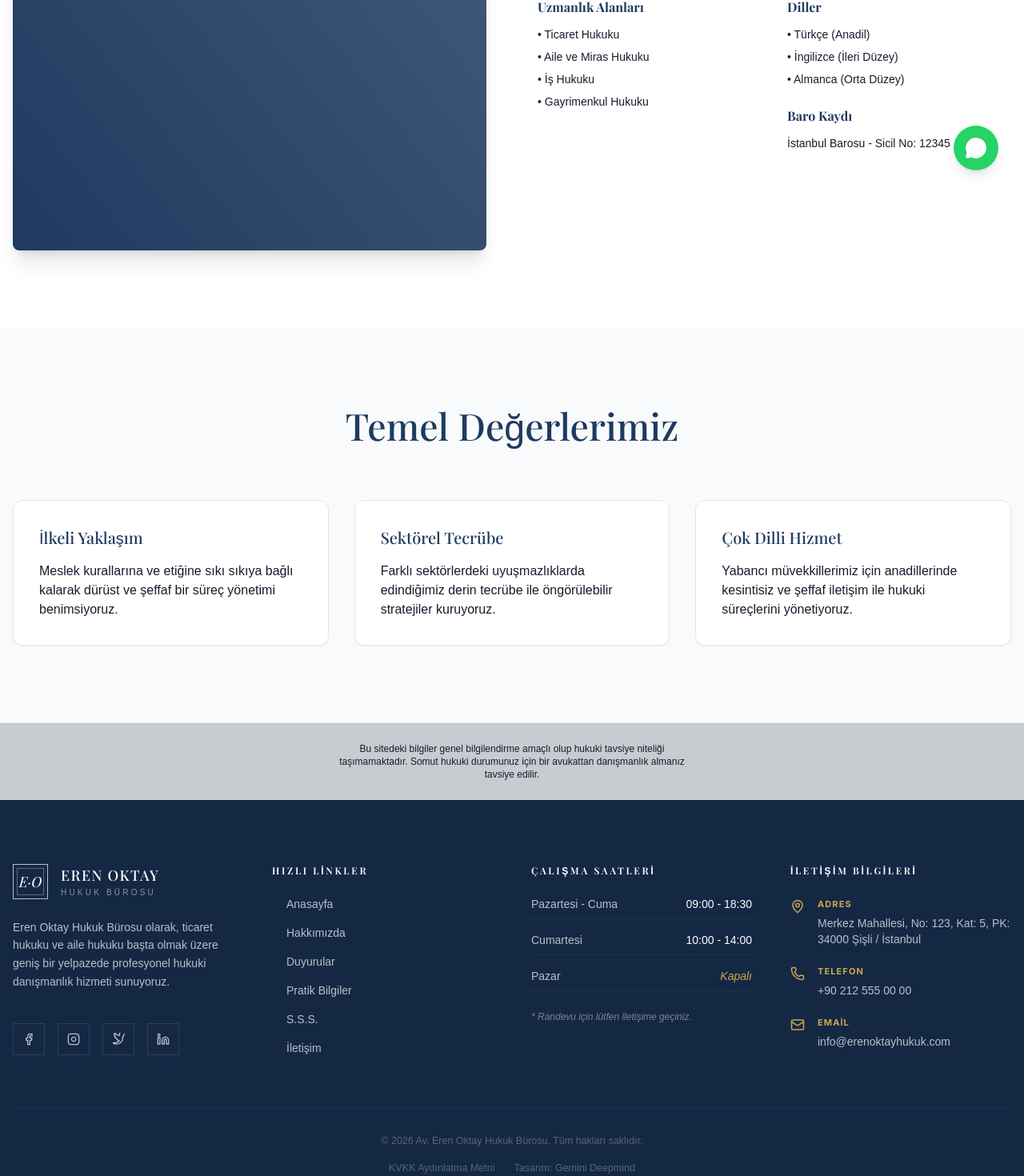
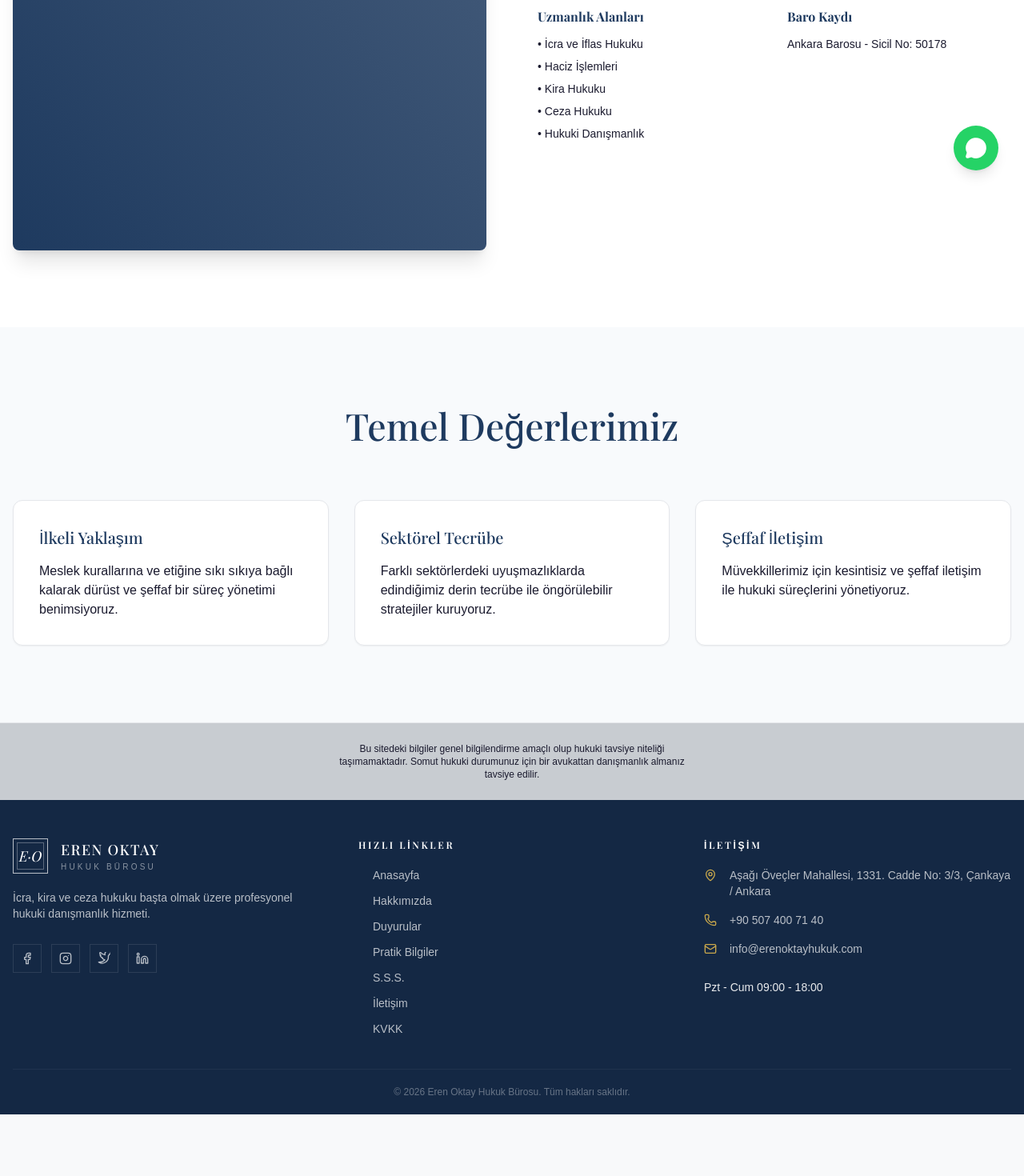
Before and after one commit to emirhanok1/av.erenoktaywebsite, a Next.js app: page /hakkimizda in a window 1280 px wide. Shown: the part 555-2025 px from the top of the page at 80% size. After the commit the page ends 1948 px from the top, so only its background shows below. Built offline with nearby package versions, Linux system fonts and the light colour scheme; a web font is replaced by a local one.

Commit message:
refactor: footer sadelestirme - mobil minimal, 3 kolon

```diff
--- a/src/app/(marketing)/hakkimizda/page.tsx
+++ b/src/app/(marketing)/hakkimizda/page.tsx
@@ -17,7 +17,7 @@ export default function AboutPage() {
           <div className="grid grid-cols-1 lg:grid-cols-2 gap-16 items-center">
             {/* Sol: Görsel */}
             <div className="relative aspect-[4/5] bg-gradient-to-tr from-navy to-navy/80 rounded-lg overflow-hidden shadow-xl flex items-center justify-center">
-              <span className="text-white/20 text-4xl font-heading font-bold absolute">EST. 2007</span>
+              <span className="text-white/20 text-4xl font-heading font-bold absolute">E·O</span>
               {/* Buraya gerçek görsel eklenecektir */}
             </div>
 
@@ -39,21 +39,16 @@ export default function AboutPage() {
                 <div>
                   <h3 className="font-bold text-navy mb-3">Uzmanlık Alanları</h3>
                   <ul className="space-y-2 text-muted-foreground text-sm">
-                    <li>• Ticaret Hukuku</li>
-                    <li>• Aile ve Miras Hukuku</li>
-                    <li>• İş Hukuku</li>
-                    <li>• Gayrimenkul Hukuku</li>
+                    <li>• İcra ve İflas Hukuku</li>
+                    <li>• Haciz İşlemleri</li>
+                    <li>• Kira Hukuku</li>
+                    <li>• Ceza Hukuku</li>
+                    <li>• Hukuki Danışmanlık</li>
                   </ul>
                 </div>
                 <div>
-                  <h3 className="font-bold text-navy mb-3">Diller</h3>
-                  <ul className="space-y-2 text-muted-foreground text-sm mb-6">
-                    <li>• Türkçe (Anadil)</li>
-                    <li>• İngilizce (İleri Düzey)</li>
-                    <li>• Almanca (Orta Düzey)</li>
-                  </ul>
                   <h3 className="font-bold text-navy mb-3">Baro Kaydı</h3>
-                  <p className="text-sm text-muted-foreground">İstanbul Barosu - Sicil No: 12345</p>
+                  <p className="text-sm text-muted-foreground">Ankara Barosu - Sicil No: 50178</p>
                 </div>
               </div>
             </div>
@@ -77,8 +72,8 @@ export default function AboutPage() {
               <p className="text-muted-foreground">Farklı sektörlerdeki uyuşmazlıklarda edindiğimiz derin tecrübe ile öngörülebilir stratejiler kuruyoruz.</p>
             </div>
             <div className="bg-white p-8 rounded-xl shadow-sm border border-border">
-              <h3 className="text-xl font-heading text-navy mb-4">Çok Dilli Hizmet</h3>
-              <p className="text-muted-foreground">Yabancı müvekkillerimiz için anadillerinde kesintisiz ve şeffaf iletişim ile hukuki süreçlerini yönetiyoruz.</p>
+              <h3 className="text-xl font-heading text-navy mb-4">Şeffaf İletişim</h3>
+              <p className="text-muted-foreground">Müvekkillerimiz için kesintisiz ve şeffaf iletişim ile hukuki süreçlerini yönetiyoruz.</p>
             </div>
           </div>
         </div>
--- a/src/app/(marketing)/iletisim/page.tsx
+++ b/src/app/(marketing)/iletisim/page.tsx
@@ -25,8 +25,8 @@ export default function ContactPage() {
             <div className="bg-slate-50 p-8 rounded-xl border border-border">
               <h2 className="font-heading text-2xl text-navy mb-6">İletişim Bilgileri</h2>
               <div className="space-y-4 text-muted-foreground">
-                <p><strong>Adres:</strong> Placeholder Adres Mah. No:1 İstanbul</p>
-                <p><strong>Telefon:</strong> +90 (555) 000 00 00</p>
+                <p><strong>Adres:</strong> Aşağı Öveçler Mahallesi, 1331. Cadde No: 3/3, Çankaya / Ankara</p>
+                <p><strong>Telefon:</strong> +90 507 400 71 40</p>
                 <p><strong>E-posta:</strong> info@erenokay.av.tr</p>
               </div>
             </div>
@@ -34,8 +34,7 @@ export default function ContactPage() {
               <h2 className="font-heading text-2xl text-navy mb-6">Çalışma Saatleri</h2>
               <div className="space-y-4 text-muted-foreground">
                 <p className="flex justify-between"><span>Pazartesi - Cuma:</span> <span>09:00 - 18:00</span></p>
-                <p className="flex justify-between"><span>Cumartesi:</span> <span>Randevu ile</span></p>
-                <p className="flex justify-between"><span>Pazar:</span> <span>Kapalı</span></p>
+                <p className="flex justify-between"><span>Cumartesi - Pazar:</span> <span>Kapalı</span></p>
               </div>
             </div>
           </div>
--- a/src/app/(marketing)/kvkk/page.tsx
+++ b/src/app/(marketing)/kvkk/page.tsx
@@ -20,7 +20,7 @@ export default function KVKKPage() {
           <div className="prose prose-lg prose-slate max-w-none prose-headings:font-heading prose-headings:text-navy">
             <h2>1. Veri Sorumlusu</h2>
             <p>
-              Kişisel verileriniz, veri sorumlusu sıfatıyla [Avukat Adı/Büro Adı Placeholder] tarafından aşağıda açıklanan kapsamda işlenebilecektir.
+              Kişisel verileriniz, veri sorumlusu sıfatıyla Av. Eren Oktay (Aşağı Öveçler Mahallesi, 1331. Cadde No: 3/3, Çankaya / Ankara, Tel: +90 507 400 71 40) tarafından aşağıda açıklanan kapsamda işlenebilecektir.
             </p>
 
             <h2>2. İşlenen Kişisel Veriler</h2>
@@ -51,7 +51,7 @@ export default function KVKKPage() {
 
             <h2>6. İletişim</h2>
             <p>
-              KVKK kapsamındaki taleplerinizi [E-posta Placeholder] adresi üzerinden yazılı olarak iletebilirsiniz.
+              KVKK kapsamındaki taleplerinizi info@erenoktayhukuk.com adresi üzerinden yazılı olarak iletebilirsiniz.
             </p>
           </div>
         </div>
--- a/src/components/common/Footer.tsx
+++ b/src/components/common/Footer.tsx
@@ -47,30 +47,31 @@ const SOCIAL_ICONS = [
 
 export default function Footer() {
   return (
-    <footer className="bg-secondary text-white/70 pt-20">
+    <footer className="bg-secondary text-white/70 pt-8 md:pt-12">
       <div className="container mx-auto px-4">
-        <div className="grid grid-cols-1 md:grid-cols-2 lg:grid-cols-4 gap-12 pb-16">
+        <div className="grid grid-cols-1 md:grid-cols-3 gap-8 md:gap-12 pb-8 md:pb-10 text-center md:text-left">
+
           {/* COLUMN 1: BRAND */}
-          <div className="space-y-6">
+          <div className="space-y-4 md:space-y-5 flex flex-col items-center md:items-start">
             <Link href={ROUTES.HOME} className="flex items-center gap-4 outline-none">
-              <div className="relative w-11 h-11 border-[1.5px] border-white/70 flex items-center justify-center">
+              <div className="relative w-10 h-10 md:w-11 md:h-11 border-[1.5px] border-white/70 flex items-center justify-center">
                 <div className="absolute inset-1 border border-white/30" />
-                <span className="font-heading italic font-medium text-lg text-white relative z-10">E·O</span>
+                <span className="font-heading italic font-medium text-base md:text-lg text-white relative z-10">E·O</span>
               </div>
-              <div className="flex flex-col leading-tight">
-                <span className="font-heading font-medium text-lg tracking-[0.08em] text-white">EREN OKTAY</span>
-                <span className="text-[10px] tracking-[0.32em] text-white/50 uppercase mt-0.5">Hukuk Bürosu</span>
+              <div className="flex flex-col leading-tight text-left">
+                <span className="font-heading font-medium text-base md:text-lg tracking-[0.08em] text-white">EREN OKTAY</span>
+                <span className="text-[9px] md:text-[10px] tracking-[0.32em] text-white/50 uppercase mt-0.5">Hukuk Bürosu</span>
               </div>
             </Link>
-            <p className="text-sm leading-relaxed max-w-sm">
-              Eren Oktay Hukuk Bürosu olarak, ticaret hukuku ve aile hukuku başta olmak üzere geniş bir yelpazede profesyonel hukuki danışmanlık hizmeti sunuyoruz.
+            <p className="text-xs md:text-sm leading-relaxed max-w-sm hidden md:block">
+              İcra, kira ve ceza hukuku başta olmak üzere profesyonel hukuki danışmanlık hizmeti.
             </p>
-            <div className="flex items-center gap-4 pt-4">
+            <div className="flex items-center gap-3 pt-2">
               {SOCIAL_ICONS.map((social, i) => (
                 <a
                   key={i}
                   href={social.href}
-                  className="w-10 h-10 border border-white/10 flex items-center justify-center hover:bg-accent hover:border-accent hover:text-navy transition-all duration-300"
+                  className="w-9 h-9 border border-white/10 flex items-center justify-center hover:bg-accent hover:border-accent hover:text-navy transition-all duration-300"
                   aria-label={social.name}
                 >
                   {social.icon}
@@ -80,9 +81,9 @@ export default function Footer() {
           </div>
 
           {/* COLUMN 2: QUICK LINKS */}
-          <div className="space-y-6">
-            <h4 className="text-white font-semibold text-xs tracking-[0.22em] uppercase">Hızlı Linkler</h4>
-            <ul className="space-y-4">
+          <div className="space-y-4 md:space-y-5">
+            <h4 className="text-white font-semibold text-xs tracking-[0.22em] uppercase hidden md:block">Hızlı Linkler</h4>
+            <ul className="flex flex-wrap justify-center gap-x-4 gap-y-3 md:flex-col md:space-y-3 md:gap-0">
               {[
                 { label: 'Anasayfa', href: ROUTES.HOME },
                 { label: 'Hakkımızda', href: ROUTES.ABOUT },
@@ -90,13 +91,14 @@ export default function Footer() {
                 { label: 'Pratik Bilgiler', href: ROUTES.ARTICLES },
                 { label: 'S.S.S.', href: ROUTES.FAQ },
                 { label: 'İletişim', href: ROUTES.CONTACT },
+                { label: 'KVKK', href: ROUTES.PRIVACY },
               ].map((item) => (
                 <li key={item.href}>
                   <Link
                     href={item.href}
-                    className="text-sm hover:text-accent flex items-center gap-3 transition-colors group"
+                    className="text-xs md:text-sm hover:text-accent flex items-center gap-3 transition-colors group"
                   >
-                    <div className="w-1.5 h-0.5 bg-accent opacity-0 group-hover:opacity-100 transition-all duration-300 transform -translate-x-2 group-hover:translate-x-0" />
+                    <div className="w-1.5 h-0.5 bg-accent opacity-0 group-hover:opacity-100 transition-all duration-300 transform -translate-x-2 group-hover:translate-x-0 hidden md:block" />
                     {item.label}
                   </Link>
                 </li>
@@ -104,64 +106,45 @@ export default function Footer() {
             </ul>
           </div>
 
-          {/* COLUMN 3: WORKING HOURS */}
-          <div className="space-y-6">
-            <h4 className="text-white font-semibold text-xs tracking-[0.22em] uppercase">Çalışma Saatleri</h4>
-            <ul className="space-y-4 text-sm">
-              <li className="flex justify-between border-b border-white/5 pb-2">
-                <span>Pazartesi - Cuma</span>
-                <span className="text-white">09:00 - 18:30</span>
-              </li>
-              <li className="flex justify-between border-b border-white/5 pb-2">
-                <span>Cumartesi</span>
-                <span className="text-white">10:00 - 14:00</span>
-              </li>
-              <li className="flex justify-between border-b border-white/5 pb-2">
-                <span>Pazar</span>
-                <span className="text-accent italic font-medium">Kapalı</span>
-              </li>
-            </ul>
-            <p className="text-xs italic opacity-60">* Randevu için lütfen iletişime geçiniz.</p>
-          </div>
+          {/* COLUMN 3: CONTACT & HOURS */}
+          <div className="space-y-4 md:space-y-5 flex flex-col items-center md:items-start">
+            <h4 className="text-white font-semibold text-xs tracking-[0.22em] uppercase hidden md:block">İletişim</h4>
 
-          {/* COLUMN 4: CONTACT */}
-          <div className="space-y-6">
-            <h4 className="text-white font-semibold text-xs tracking-[0.22em] uppercase">İletişim Bilgileri</h4>
-            <div className="space-y-5">
-              <div className="flex gap-4">
-                <MapPin size={18} className="text-accent shrink-0 mt-1" />
-                <div className="space-y-1 text-sm">
-                  <span className="text-[11px] font-bold tracking-widest text-accent uppercase block">Adres</span>
-                  <p>Merkez Mahallesi, No: 123, Kat: 5, PK: 34000 Şişli / İstanbul</p>
+            <div className="space-y-2 md:space-y-4 text-xs md:text-sm text-center md:text-left flex flex-col items-center md:items-start">
+
+              <div className="flex gap-3 md:gap-4 items-center md:items-start">
+                <MapPin size={16} className="text-accent shrink-0 hidden md:block mt-0.5" />
+                <div>
+                  <p>Aşağı Öveçler Mahallesi, 1331. Cadde No: 3/3, Çankaya / Ankara</p>
                 </div>
               </div>
-              <div className="flex gap-4">
-                <Phone size={18} className="text-accent shrink-0 mt-1" />
-                <div className="space-y-1 text-sm">
-                  <span className="text-[11px] font-bold tracking-widest text-accent uppercase block">Telefon</span>
-                  <p>+90 212 555 00 00</p>
+
+              <div className="flex gap-3 md:gap-4 items-center md:items-start">
+                <Phone size={16} className="text-accent shrink-0 hidden md:block mt-0.5" />
+                <div>
+                  <p>+90 507 400 71 40</p>
                 </div>
               </div>
-              <div className="flex gap-4">
-                <Mail size={18} className="text-accent shrink-0 mt-1" />
-                <div className="space-y-1 text-sm">
-                  <span className="text-[11px] font-bold tracking-widest text-accent uppercase block">Email</span>
+
+              <div className="flex gap-3 md:gap-4 items-center md:items-start">
+                <Mail size={16} className="text-accent shrink-0 hidden md:block mt-0.5" />
+                <div>
                   <p>info@erenoktayhukuk.com</p>
                 </div>
               </div>
+
+              <div className="pt-2 md:pt-3 text-xs md:text-sm text-white/90">
+                <p>Pzt - Cum 09:00 - 18:00</p>
+              </div>
+
             </div>
           </div>
+
         </div>
 
         {/* BOTTOM BAR */}
-        <div className="border-t border-white/10 py-8 flex flex-col md:row justify-between items-center gap-4 text-[12.5px] opacity-40">
-          <p>© {new Date().getFullYear()} Av. Eren Oktay Hukuk Bürosu. Tüm hakları saklıdır.</p>
-          <div className="flex gap-6">
-            <Link href={ROUTES.PRIVACY} className="hover:text-accent transition-colors underline-offset-4 hover:underline">
-              KVKK Aydınlatma Metni
-            </Link>
-            <span>Tasarım: Gemini Deepmind</span>
-          </div>
+        <div className="border-t border-white/10 py-5 text-center text-[11px] md:text-xs opacity-50">
+          <p>© 2026 Eren Oktay Hukuk Bürosu. Tüm hakları saklıdır.</p>
         </div>
       </div>
     </footer>
--- a/src/components/common/Header.tsx
+++ b/src/components/common/Header.tsx
@@ -57,9 +57,9 @@ export default function Header() {
       >
         <div className="container mx-auto px-4 flex justify-between items-center">
           <div className="flex items-center gap-6">
-            <a href="tel:+902125550000" className="flex items-center gap-2 hover:text-accent transition-colors">
+            <a href="tel:+905074007140" className="flex items-center gap-2 hover:text-accent transition-colors">
               <Phone size={14} className="text-accent" />
-              <span>+90 212 555 00 00</span>
+              <span>+90 507 400 71 40</span>
             </a>
             <a href="mailto:info@erenoktayhukuk.com" className="flex items-center gap-2 hover:text-accent transition-colors">
               <Mail size={14} className="text-accent" />
@@ -67,16 +67,10 @@ export default function Header() {
             </a>
             <div className="flex items-center gap-2">
               <Clock size={14} className="text-accent" />
-              <span>Pzt - Cum 09:00 - 18:30</span>
+              <span>Pzt - Cum 09:00 - 18:00</span>
             </div>
           </div>
-          <div className="flex items-center gap-4">
-            <span className="cursor-pointer hover:text-accent transition-colors text-accent font-medium">TR</span>
-            <span className="opacity-30">/</span>
-            <span className="cursor-pointer hover:text-accent transition-colors">EN</span>
-            <span className="opacity-30">/</span>
-            <span className="cursor-pointer hover:text-accent transition-colors">DE</span>
-          </div>
+          {/* Diller kaldirildi */}
         </div>
       </div>
 
--- a/src/constants/site.ts
+++ b/src/constants/site.ts
@@ -1,7 +1,7 @@
 export const SITE = {
   url: 'https://avukaterenoktay.tr',
   name: 'Eren Oktay Hukuk Bürosu',
-  title: 'Eren Oktay Hukuk Bürosu | İstanbul',
-  description: 'İstanbul merkezli Eren Oktay Hukuk Bürosu, ticaret hukuku, aile hukuku ve iş hukuku alanlarında profesyonel hukuki danışmanlık ve avukatlık hizmeti sunar.',
+  title: 'Eren Oktay Hukuk Bürosu | Ankara',
+  description: 'Ankara merkezli Eren Oktay Hukuk Bürosu; icra ve iflas hukuku, kira hukuku ve ceza hukuku alanlarında profesyonel hukuki danışmanlık ve avukatlık hizmeti sunar.',
   locale: 'tr_TR',
 } as const
--- a/src/lib/schemas/legal-service.ts
+++ b/src/lib/schemas/legal-service.ts
@@ -6,19 +6,21 @@ export function getLegalServiceSchema() {
     '@type': ['LegalService', 'LocalBusiness'],
     name: SITE.name,
     url: SITE.url,
-    telephone: '+90 555 555 5555',
+    telephone: '+90 507 400 71 40',
     address: {
       '@type': 'PostalAddress',
       addressCountry: 'TR',
-      addressLocality: 'İstanbul',
+      addressLocality: 'Ankara',
+      addressRegion: 'Ankara',
+      streetAddress: 'Aşağı Öveçler Mahallesi, 1331. Cadde No: 3/3, Çankaya',
     },
-    areaServed: 'İstanbul',
+    areaServed: 'Ankara',
     openingHoursSpecification: [
       {
         '@type': 'OpeningHoursSpecification',
         dayOfWeek: ['Monday', 'Tuesday', 'Wednesday', 'Thursday', 'Friday'],
         opens: '09:00',
-        closes: '18:30',
+        closes: '18:00',
       },
     ],
   }
```
Also changed, not shown: 1 other file (tests, documents, lock files or other folders).
